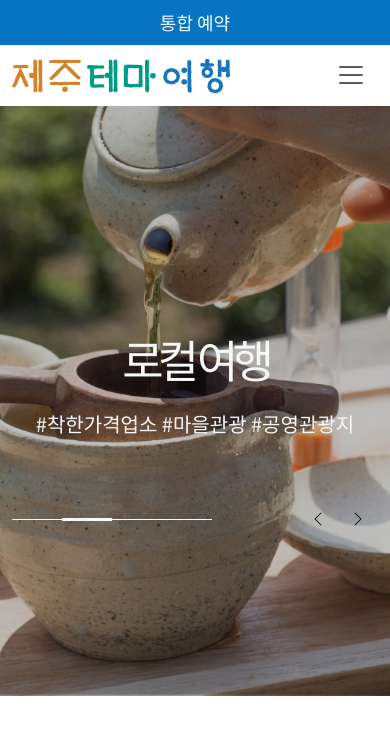
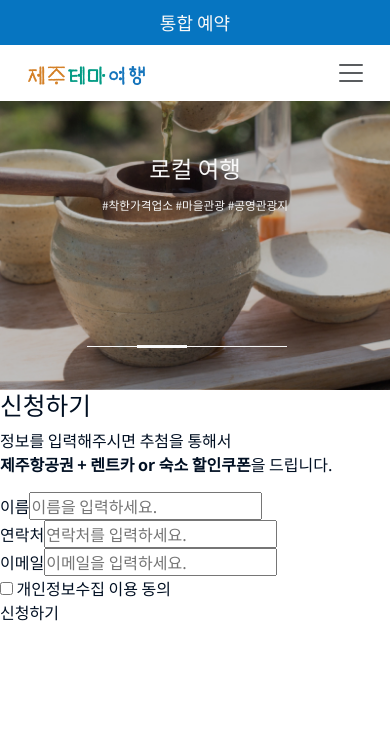
Before and after one commit to Kimjiwoo96/jejuThema-react, a React (Create React App) app: page / in a window 390 px wide. Shown: the top 734 px of the page. Built offline with nearby package versions, Linux system fonts and the light colour scheme.

Commit message:
상단 반응형 완료 form 컴포넌트 생성 react-hook-from 플러그인 설치

```diff
--- a/package.json
+++ b/package.json
@@ -12,10 +12,12 @@
     "react": "^18.2.0",
     "react-bootstrap": "^2.9.2",
     "react-dom": "^18.2.0",
+    "react-hook-form": "^7.49.3",
     "react-icons": "^5.0.1",
     "react-scripts": "5.0.1",
     "sass": "^1.69.5",
     "scss": "^0.2.4",
+    "styled-components": "^6.1.8",
     "swiper": "^11.0.5",
     "web-vitals": "^2.1.4"
   },
--- a/public/css/stylebine.css
+++ b/public/css/stylebine.css
@@ -68,6 +68,7 @@ li {
 #slidebanner .pagination {
   align-items: center;
   margin-right: 1rem;
+  width: auto;
 }
 
 #slidebanner .pagination .swiper-pagination-bullet {
@@ -106,7 +107,7 @@ li {
   height: auto;
   width: auto;
   margin: 0;
-  padding: 4px 12px;
+  padding: 4px 8px;
   align-items: center;
   display: flex;
 }
--- /dev/null
+++ b/src/component/bine/Apply.js
@@ -0,0 +1,65 @@
+import React from 'react'
+import { useForm } from 'react-hook-form'
+import styled from 'styled-components';
+import ApplyStyle from '../../scss/bine/Apply.module.scss'
+
+
+const ApplyForm = styled.form`
+
+`;
+
+
+function Apply() {
+  const {
+    register,
+    handleSubmit,
+    formState: { errors },
+  } = useForm()
+
+  const onSubmit = (data) => console.log(data)
+
+  return (
+    <div className={`${ApplyStyle.apply}`}>
+      <div className=''>
+        <div className=''>
+          <ApplyForm onSubmit={handleSubmit(onSubmit)}>
+            <h2>신청하기</h2>
+            <p>
+              정보를 입력해주시면 추첨을 통해서<br />
+              <strong>제주항공권 + 렌트카 or 숙소 할인쿠폰</strong>을 드립니다.
+            </p>
+
+            <div>
+              <label htmlFor="name">이름</label>
+              <input name='name' type='text' placeholder='이름을 입력하세요.' {...register("name", { required: true })} />
+              {errors.name && <span>이름을 입력하세요.</span>}
+            </div>
+
+            <div>
+              <label htmlFor="phone">연락처</label>
+              <input name='phone' type='number' placeholder='연락처를 입력하세요.' {...register("phone", { required: true })} />
+              {errors.phone && <span>연락처를 입력하세요.</span>}
+            </div>
+
+            <div>
+              <label htmlFor="email">이메일</label>
+              <input name='email' type='email' placeholder='이메일을 입력하세요.' {...register("email", { required: true })} />
+              {errors.email && <span>이메일을 입력하세요.</span>}
+            </div>
+
+            <div>
+              <label>
+                <input type="checkbox" {...register("agreement", { required: true })} /> 개인정보수집 이용 동의
+              </label>
+              {errors.agreement && <span>동의가 필요합니다.</span>}
+            </div>
+
+            <button type="submit">신청하기</button>
+          </ApplyForm>
+        </div>
+      </div>
+    </div>
+  );
+}
+
+export default Apply;
--- a/src/component/bine/Hd.js
+++ b/src/component/bine/Hd.js
@@ -1,5 +1,5 @@
 import React from 'react';
-import { Container, Nav, Navbar } from 'react-bootstrap';
+import { Nav, Navbar } from 'react-bootstrap';
 import { naviObj } from '../../js/menu';
 import HdStyle from '../../scss/bine/Hd.module.scss';
 
@@ -11,8 +11,8 @@ function Hd() {
         <a href="https://www.jeju.go.kr/booking/index.htm" target="_blank" rel="noopener noreferrer">통합 예약</a>
       </div>
       <Navbar expand="lg">
-        <Container>
-          <Navbar.Brand href="#home" className='logo'>
+        <div className='container-xl'>
+          <Navbar.Brand href="#home" className={`${HdStyle.logo} ms-3 ms-lg-0`}>
             <img src="/img/logo.png" alt="제주테마여행" />
           </Navbar.Brand>
           <Navbar.Toggle aria-controls="basic-navbar-nav" className='border-0' />
@@ -20,7 +20,7 @@ function Hd() {
             <Nav className={`${HdStyle.gnbs}`}>
               {
                 naviObj.map((el, idx) => (
-                  <Nav.Item as="li" key={idx}>
+                  <Nav.Item as="li" className={idx < (naviObj.length - 1) ? `px-lg-3` : 'ps-lg-3'} key={idx}>
                     <Nav.Link href={el.href}>
                       {el.title}
                     </Nav.Link>
@@ -29,7 +29,7 @@ function Hd() {
               }
             </Nav>
           </Navbar.Collapse>
-        </Container>
+        </div>
       </Navbar>
     </header>
   );
--- a/src/component/bine/MainBanner.js
+++ b/src/component/bine/MainBanner.js
@@ -4,6 +4,7 @@ import { Swiper, SwiperSlide } from 'swiper/react';
 import { bannerObj } from '../../js/banner';
 import MainStyle from '../../scss/bine/Main.module.scss';
 import { BsChevronLeft, BsChevronRight } from "react-icons/bs";
+import Apply from './Apply';
 
 import 'swiper/css';
 import 'swiper/css/navigation';
@@ -16,7 +17,7 @@ function Main() {
     <div className={MainStyle.banner} >
 
       <Swiper
-        className='position-relative'
+        className='position-relative h-100'
         modules={[Navigation, Pagination, Autoplay]}
         autoplay={{
           delay: 4000,
@@ -40,9 +41,11 @@ function Main() {
           bannerObj.map((el) => {
             return (
               <SwiperSlide className={MainStyle.bannerSlide} key={el.id}>
-                <div>
-                  <img src={el.image} alt={el.title} />
-                  <div className={`${MainStyle.content} position-absolute container `}>
+                <div className={MainStyle.bgcontent} style={{
+                  backgroundImage: `url(${el.image}) `
+
+                }}>
+                  <div className={`${MainStyle.content} position-absolute container mx-auto text-center text-lg-start`}>
                     <h2>{el.title}</h2>
                     <p>{el.txt}</p>
                   </div>
@@ -51,15 +54,17 @@ function Main() {
             )
           })
         }
-        <div className={`${MainStyle.btn}  position-absolute container d-flex`}>
+        <div className={`${MainStyle.btn} position-absolute container d-flex`}>
           <div className="pagination"></div>
-          <button className='button-prev-slide btn-light'><BsChevronLeft /></button>
-          <button className='button-next-slide'><BsChevronRight /></button>
+          <div className='d-lg-flex  d-none'>
+            <button className='button-prev-slide btn-light'><BsChevronLeft /></button>
+            <button className='button-next-slide'><BsChevronRight /></button>
+          </div>
         </div>
 
       </Swiper>
 
-
+      <Apply />
 
     </div>
   )
--- a/src/scss/bine/Hd.module.scss
+++ b/src/scss/bine/Hd.module.scss
@@ -16,6 +16,18 @@ $contents_border_color: #ECECEC;
 
 
 .hd {
+  position: fixed;
+  z-index: 10000;
+  left: 0;
+  right: 0;
+  top: 0;
+  background-color: white;
+
+  @media (min-width:991px) { //991 이상일때
+    position: unset;
+
+  }
+
   .minibanner {
     background-color: $main_color1;
     font-weight: 400;
@@ -31,11 +43,16 @@ $contents_border_color: #ECECEC;
   .navbar {
     padding: 0;
 
-    .logo img {
-      max-width: 100%;
-      height: auto;
-    }
 
+
+  }
+}
+
+.logo {
+  img {
+    max-width: 218px;
+    width: 30vw;
+    height: auto;
   }
 }
 
@@ -48,14 +65,14 @@ $contents_border_color: #ECECEC;
   flex-wrap: wrap;
 
   li {
-    padding: 0 1rem;
+
 
     &:last-child {
       padding-right: 0;
     }
 
     a {
-      line-height: 100px;
+
       position: relative;
       font-family: 'GmarketSansMedium' !important;
       font-size: 20px;
@@ -63,12 +80,16 @@ $contents_border_color: #ECECEC;
       color: $main_font_color;
       display: block;
       padding: 0;
+      line-height: 3;
 
       &:hover {
         color: $main_color3;
       }
 
       @media (min-width:991px) {
+
+        line-height: 100px;
+
         &::after {
           content: "";
           position: absolute;
--- a/src/scss/bine/Main.module.scss
+++ b/src/scss/bine/Main.module.scss
@@ -7,6 +7,14 @@ $contents_border_color: #ECECEC;
 
 
 .banner {
+  height: 100vw;
+
+
+  @media (min-width:1280px) {
+    max-height: 680px;
+
+
+  }
 
   .btn {
     bottom: 165px;
@@ -15,15 +23,42 @@ $contents_border_color: #ECECEC;
     right: 0;
     margin: 0 auto;
 
+    @media (max-width:1279px) {
+      bottom: 10vw;
+    }
+
+    @media (max-width:991px) {
+
+      justify-content: center;
+    }
+
+
+    svg {
+      path {
+        fill: white !important;
+      }
+    }
+
   }
 }
 
 
+
 .bannerSlide {
-  img {
-    height: auto;
-    width: 100%;
-    display: block;
+  height: 100%;
+
+  .bgcontent {
+    height: 100%;
+    background-repeat: no-repeat;
+    // background-size: 100% auto !important;
+    background-position: center;
+
+    @media (max-width:1280px) {
+
+      background-size: auto 100% !important;
+
+
+    }
   }
 
   .content {
@@ -31,10 +66,14 @@ $contents_border_color: #ECECEC;
     transform: translateY(-50%);
     left: 0;
     right: 0;
-    margin: 0 auto;
     line-height: 3;
 
-    & h2,
+    @media (max-width:1280px) {
+      line-height: 2.5;
+
+    }
+
+    h2,
     p {
       color: $contents_bg_color;
     }
@@ -42,10 +81,20 @@ $contents_border_color: #ECECEC;
     h2 {
       font-size: 90px;
       letter-spacing: -6px;
+
+      @media (max-width:1280px) {
+        font-size: 6vw;
+        letter-spacing: 0;
+
+      }
     }
 
     p {
       font-size: 35px;
+
+      @media (max-width:1280px) {
+        font-size: 3vw;
+      }
     }
 
   }
@@ -55,32 +104,26 @@ $contents_border_color: #ECECEC;
 
 
 
+// .bannerSlide {
 
-// 모바일 버전
-@media screen and (max-width: 768px) {
-  .banner {}
+//   img {
+//     height: 70vh;
+//     // width: auto;
+//     display: block;
+//     object-fit: cover;
+//   }
 
-  .bannerSlide {
+// }
 
-    img {
-      height: 70vh;
-      // width: auto;
-      display: block;
-      object-fit: cover;
-    }
+// .content {
+//   text-align: center;
 
-  }
 
-  .content {
-    text-align: center;
+//   h2 {
+//     font-size: 45px !important;
+//   }
 
-    h2 {
-      font-size: 45px !important;
-    }
-
-    p {
-      font-size: 20px !important;
-    }
-  }
-
-}
+//   p {
+//     font-size: 20px !important;
+//   }
+// }
```
Also changed, not shown: src/scss/bine/Apply.module.scss (added), 1 other file (tests, documents, lock files or other folders).
